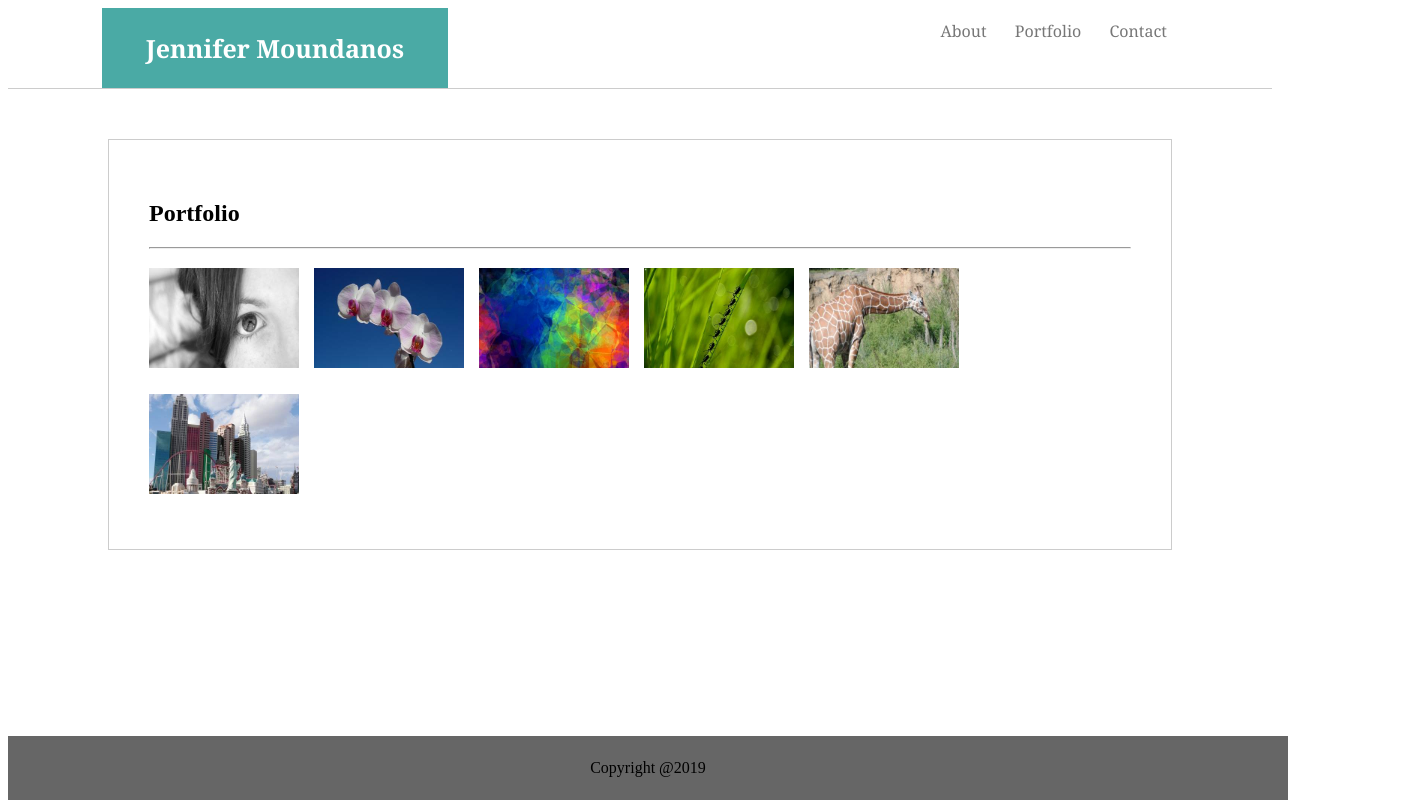
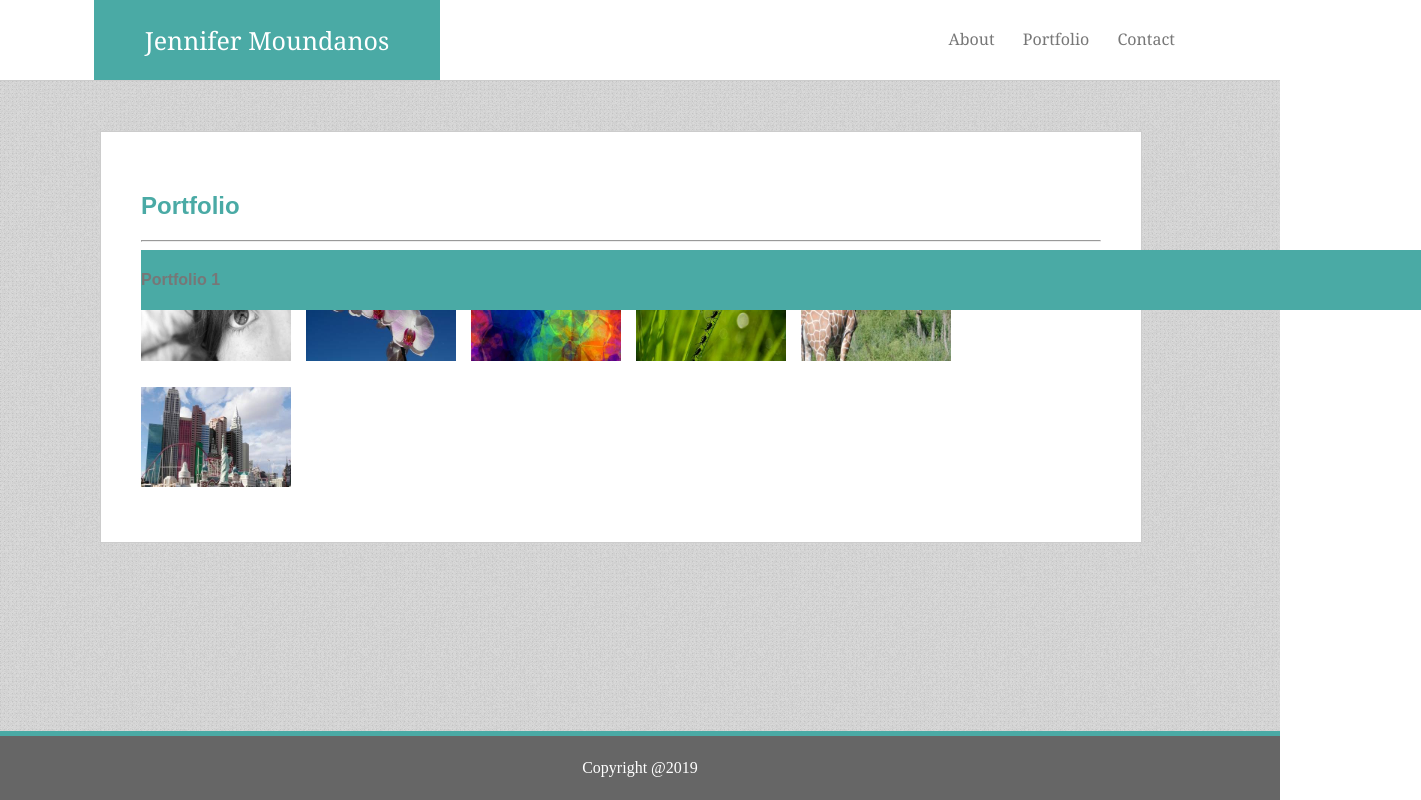
Before and after one commit to jmoundanos/Basic-Portfolio, a plain HTML site: page portfolio.html in a window 1280 px wide. Shown: the whole page, 1421 px wide, since content can reach past the window. Drawn offline with Linux system fonts and the light colour scheme.

Commit message:
changed html for portfolio page

```diff
--- a/assets/css/style.css
+++ b/assets/css/style.css
@@ -1,7 +1,10 @@
 
+body{
+    margin: 0 auto;
+}
 .wrapper{
     margin: 0 auto;
-    max-width: 960px;
+
 }
 .content{
     background-image: url("../images/squared_metal.png");
@@ -18,7 +21,7 @@ header{
     border-bottom: 1px solid #cccccc;
     margin: 0 auto;
     position: relative;
-    max-width: 100%;
+    width: 100%;
     height: 100%;
     display: block;
     font-family: "Georgia", Times, Times New Roman, serif;
@@ -45,13 +48,20 @@ section{
     border: 1px solid #cccccc;
     display: inline-block;
     padding: 40px;
+    max-width: 960px;
+
 
 }
 img{
     float: left;
     margin: 11px 15px 15px 0;
 }
-.aboutMe h2{
+.text-box{
+    position: absolute;
+    background: #4aaaa5;
+    width: 100%;
+}
+h2{
     color: #4aaaa5;
 }
 p{
@@ -71,6 +81,9 @@ footer{
     background-color: #666666;
     position: fixed;
     bottom: 0px;
+    left: 0px;
     width: 100%;
     text-align: center;
+    border-top: 5px solid #4aaaa5;
+    color: #ffffff;
 }
--- a/portfolio.html
+++ b/portfolio.html
@@ -7,25 +7,32 @@
     </head>
 
     <body>
-        <div class="container">
+        <div class="wrapper">
             <header>
-                <h2 id="logo">Jennifer Moundanos</h2>
+                <div id="logo">Jennifer Moundanos</div>
                 <nav>
-                    <a href="#">About</a>
-                    <a href="portfolio.html">Portfolio</a>
-                    <a href="contact.html">Contact</a>
+                    <ul>
+                        <a href="index.html"><li>About</li></a>
+                        <a href="portfolio.html"><li>Portfolio</li></a>
+                        <a href="contact.html"><li>Contact</li></a>
+                    </ul>
                 </nav>
             </header>
+            <div class="content">
                 <section class="portfolio">
                     <h2>Portfolio</h2>
                     <hr>
                         <img src="assets/images/portfolio1.jfif" height="100" width="150" alt="">
+                            <div class="text-box">
+                                <h4>Portfolio 1</h4>
+                            </div>
                         <img src="assets/images/portfolio2.jfif" height="100" width="150" alt="">
                         <img src="assets/images/portfolio3.jfif" height="100" width="150" alt="">
                         <img src="assets/images/portfolio4.jfif" height="100" width="150" alt="">
                         <img src="assets/images/portfolio5.jfif" height="100" width="150" alt="">
                         <img src="assets/images/portfolio6.jfif" height="100" width="150" alt="">
                 </section>
+            </div>
             <footer>
                <p>Copyright @2019</p>
             </footer>
```
Also changed, not shown: index.html (+3 -3 lines). Lines whose indentation alone changed are shown as unchanged.
